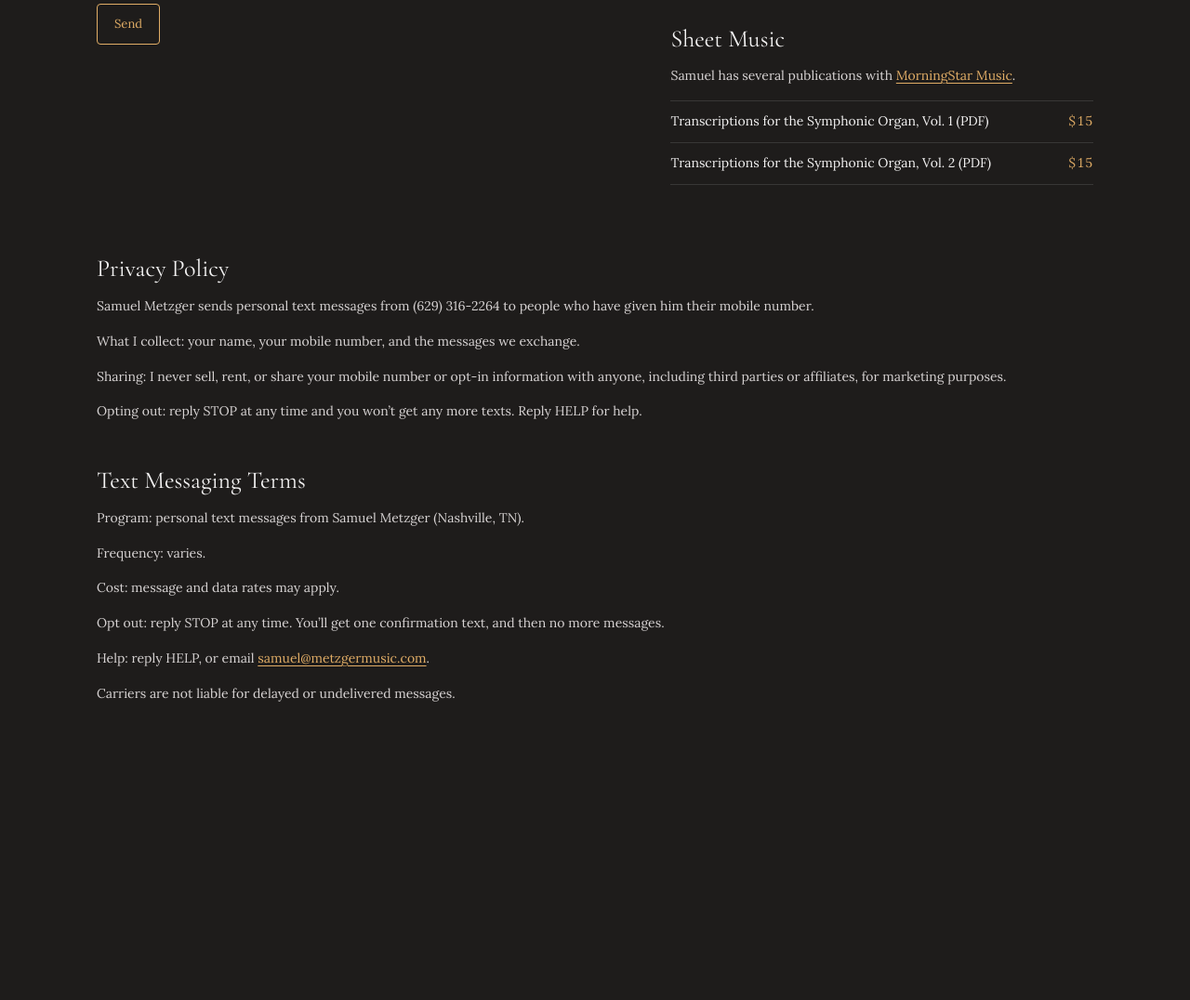
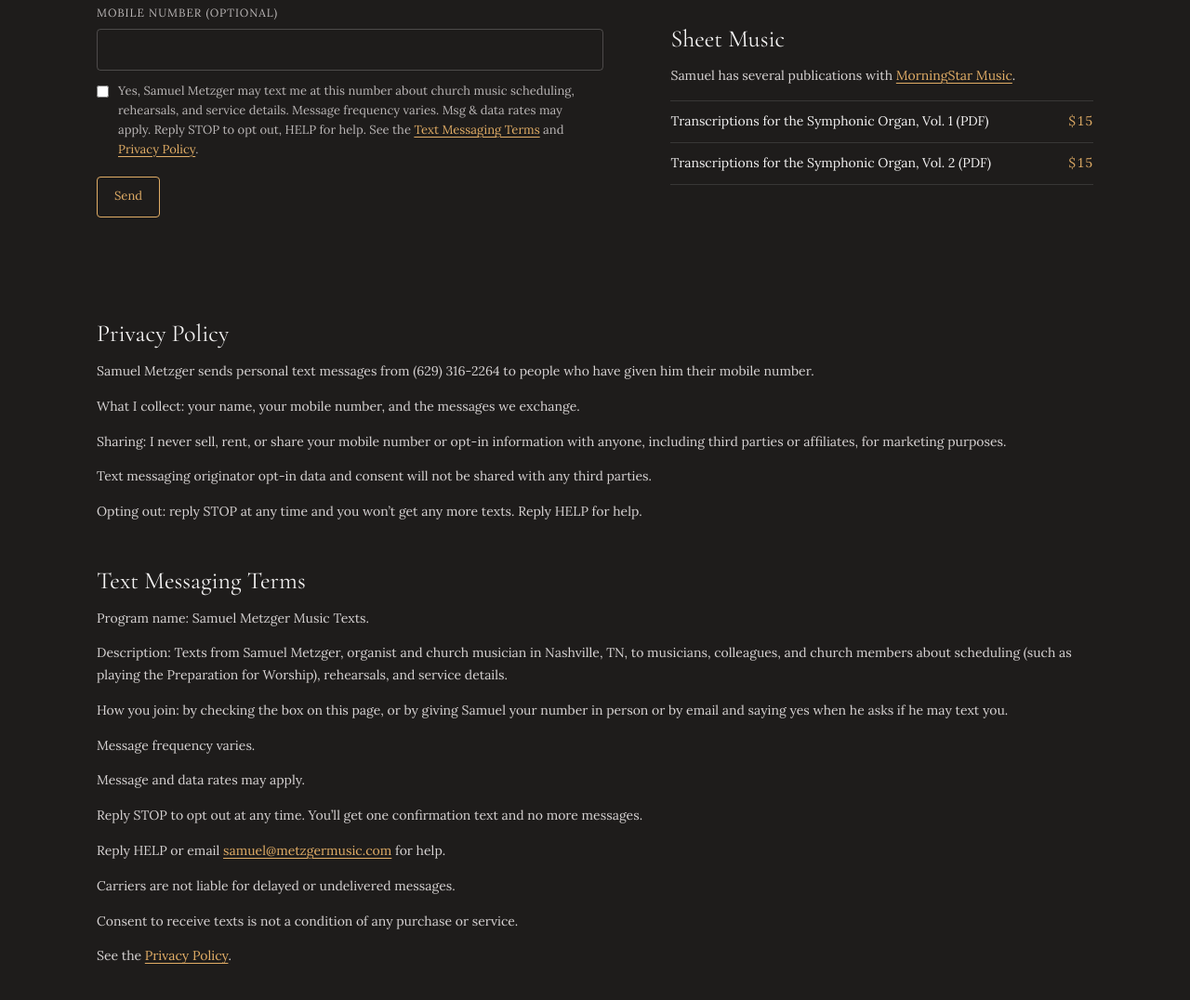
Before and after one commit to samuelmetzger/metzgermusic, a plain HTML site: page contact.html in a window 1280 px wide. Shown: the part 638-1714 px from the top of the page at 93% size. Before the commit the page ends 1473 px from the top, so only its background shows below. Drawn offline with nearby package versions, Linux system fonts and the light colour scheme.

Commit message:
Contact: add mobile number field + SMS consent checkbox; rewrite Text Messaging Terms; add opt-in sharing sentence to Privacy Policy

```diff
--- a/contact.html
+++ b/contact.html
@@ -43,6 +43,11 @@
 <div class="field"><label for="cf-name">Name</label><input class="input" id="cf-name" name="name" type="text" autocomplete="name" required></div>
 <div class="field"><label for="cf-email">Your email</label><input class="input" id="cf-email" name="email" type="email" autocomplete="email" required></div>
 <div class="field"><label for="cf-msg">Message</label><textarea class="input" id="cf-msg" name="message" required></textarea></div>
+<div class="field"><label for="cf-phone">Mobile number (optional)</label><input class="input" id="cf-phone" name="phone" type="tel" autocomplete="tel" inputmode="tel"></div>
+<div style="display:flex;align-items:flex-start;gap:10px;margin:-6px 0 18px">
+<input type="checkbox" id="cf-sms-consent" name="sms_consent" value="yes" style="flex:none;margin:4px 0 0;accent-color:var(--gold-2)">
+<label for="cf-sms-consent" style="font-size:13px;line-height:1.6;color:var(--ink-3)">Yes, Samuel Metzger may text me at this number about church music scheduling, rehearsals, and service details. Message frequency varies. Msg &amp; data rates may apply. Reply STOP to opt out, HELP for help. See the <a href="#sms-terms">Text Messaging Terms</a> and <a href="#privacy">Privacy Policy</a>.</label>
+</div>
 <input type="hidden" name="_subject" value="New inquiry from metzgermusic.com">
 <button type="submit" class="btn">Send</button>
 <p id="cf-status" class="status" role="status" aria-live="polite"></p>
@@ -77,16 +82,21 @@
 <p class="note">Samuel Metzger sends personal text messages from (629) 316-2264 to people who have given him their mobile number.</p>
 <p class="note">What I collect: your name, your mobile number, and the messages we exchange.</p>
 <p class="note">Sharing: I never sell, rent, or share your mobile number or opt-in information with anyone, including third parties or affiliates, for marketing purposes.</p>
+<p class="note">Text messaging originator opt-in data and consent will not be shared with any third parties.</p>
 <p class="note">Opting out: reply STOP at any time and you won’t get any more texts. Reply HELP for help.</p>
 </section>
 <section class="section" id="sms-terms" style="scroll-margin-top:24px">
 <h2>Text Messaging Terms</h2>
-<p class="note">Program: personal text messages from Samuel Metzger (Nashville, TN).</p>
-<p class="note">Frequency: varies.</p>
-<p class="note">Cost: message and data rates may apply.</p>
-<p class="note">Opt out: reply STOP at any time. You’ll get one confirmation text, and then no more messages.</p>
-<p class="note">Help: reply HELP, or email <a href="mailto:samuel@metzgermusic.com">samuel@metzgermusic.com</a>.</p>
+<p class="note">Program name: Samuel Metzger Music Texts.</p>
+<p class="note">Description: Texts from Samuel Metzger, organist and church musician in Nashville, TN, to musicians, colleagues, and church members about scheduling (such as playing the Preparation for Worship), rehearsals, and service details.</p>
+<p class="note">How you join: by checking the box on this page, or by giving Samuel your number in person or by email and saying yes when he asks if he may text you.</p>
+<p class="note">Message frequency varies.</p>
+<p class="note">Message and data rates may apply.</p>
+<p class="note">Reply STOP to opt out at any time. You’ll get one confirmation text and no more messages.</p>
+<p class="note">Reply HELP or email <a href="mailto:samuel@metzgermusic.com">samuel@metzgermusic.com</a> for help.</p>
 <p class="note">Carriers are not liable for delayed or undelivered messages.</p>
+<p class="note">Consent to receive texts is not a condition of any purchase or service.</p>
+<p class="note">See the <a href="#privacy">Privacy Policy</a>.</p>
 </section>
 </section>
 </main>
```
